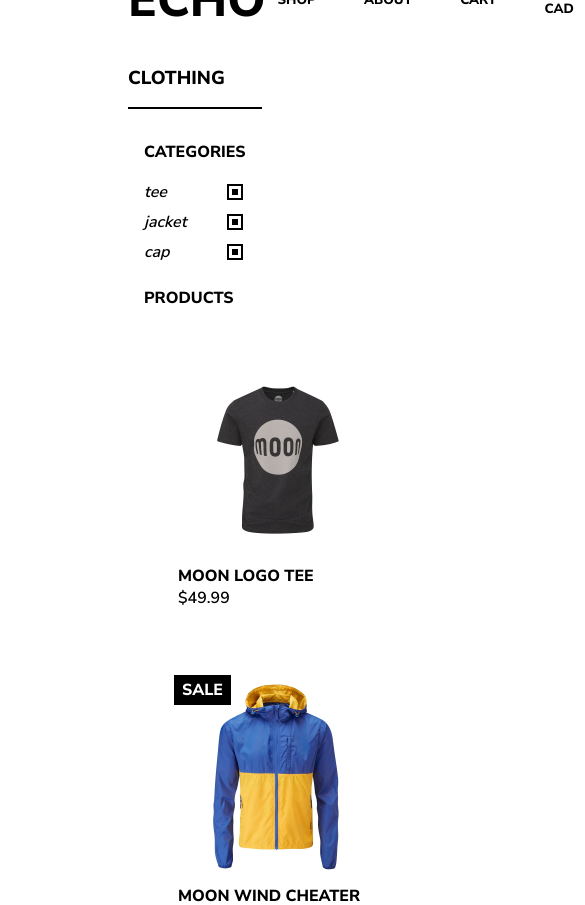
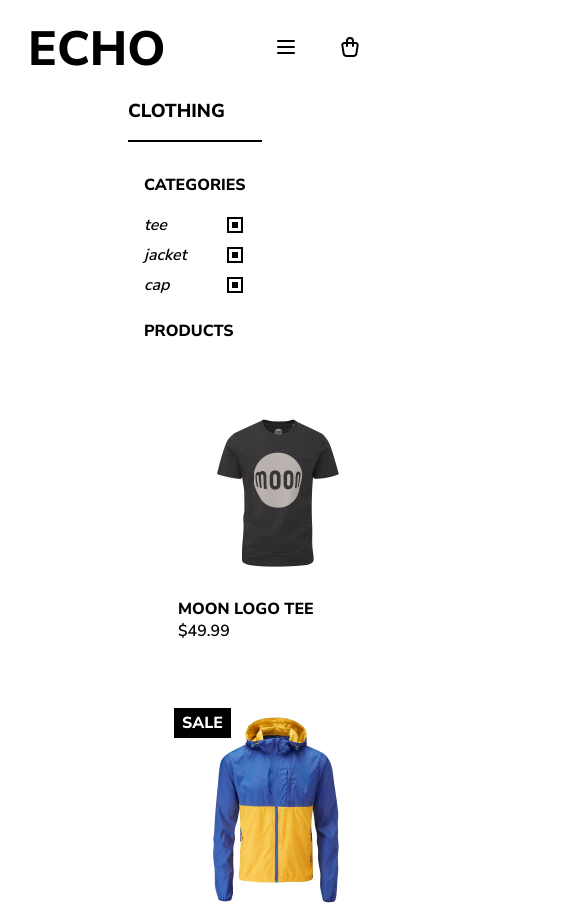
Before and after one commit to chompaa/echo, a React (Vite) app: page /echo/department/clothing in a window 390 px wide. Shown: the top 905 px of the page, 585 px wide, since content can reach past the window. Built offline with nearby package versions, Linux system fonts and the light colour scheme.

Commit message:
feat: mobile friendly landing page

```diff
--- a/src/components/cart.tsx
+++ b/src/components/cart.tsx
@@ -2,7 +2,7 @@ import { createPortal } from "react-dom";
 import { useCart } from "../hooks/useCart";
 import CartItem from "./cart-item";
 import { ProductData } from "../data/data";
-import { IconShoppingBag } from "@tabler/icons-react";
+import { IconShoppingBag, IconX } from "@tabler/icons-react";
 import { Link } from "react-router-dom";
 
 function Cart({ close }: { close: () => void }) {
@@ -18,7 +18,12 @@ function Cart({ close }: { close: () => void }) {
     <>
       <div className="cart-background" onClick={close}></div>
       <div className="cart">
-        <h3>Cart</h3>
+        <div className="cart-header">
+          <h3>Cart</h3>
+          <button onClick={close}>
+            <IconX />
+          </button>
+        </div>
         <div className="divider"></div>
         {cart.length === 0 ? (
           <div className="empty">
--- a/src/components/header.tsx
+++ b/src/components/header.tsx
@@ -4,21 +4,27 @@ import Cart from "./cart";
 import { useCart } from "../hooks/useCart";
 import { useState } from "react";
 import ShopMenu from "./shop-menu";
+import { IconMenu2, IconShoppingBag } from "@tabler/icons-react";
 
 function Header({ dark }: { dark?: boolean }) {
   const { cartVisible, toggleCartVisible } = useCart();
   const [shopMenuVisible, setShopMenuVisible] = useState(false);
 
   return (
-    <div className="header-outer">
+    <>
       {cartVisible && <Cart close={toggleCartVisible} />}
-      <div className={`${dark ? "header-container-dark" : "header-container"}`}>
+      <div className="header-desktop">
+        <div
+          className={`${dark ? "header-container-dark" : "header-container"}`}
+        >
           <Link to={`/`}>
             <h1>Echo</h1>
           </Link>
           <div className="navigation">
             <div>
-            <button onMouseEnter={() => setShopMenuVisible(true)}>Shop</button>
+              <button onMouseEnter={() => setShopMenuVisible(true)}>
+                Shop
+              </button>
               {shopMenuVisible && (
                 <ShopMenu close={() => setShopMenuVisible(false)} />
               )}
@@ -30,8 +36,27 @@ function Header({ dark }: { dark?: boolean }) {
             <button>$ CAD</button>
           </div>
         </div>
+      </div>
+      <div className="header-mobile">
+        <div className="header-container">
+          <Link to={`/`}>
+            <h1>Echo</h1>
+          </Link>
+          <div className="navigation">
+            <div>
+              <button onClick={() => setShopMenuVisible(!shopMenuVisible)}>
+                <IconMenu2 />
+              </button>
+              {shopMenuVisible && <ShopMenu />}
+            </div>
+            <button onClick={toggleCartVisible}>
+              <IconShoppingBag />
+            </button>
+          </div>
+        </div>
+      </div>
       <Outlet />
-    </div>
+    </>
   );
 }
 
--- a/src/components/shop-menu.tsx
+++ b/src/components/shop-menu.tsx
@@ -1,7 +1,7 @@
 import { Link } from "react-router-dom";
 import { Department } from "../data/data";
 
-function ShopMenu({ close }: { close: () => void }) {
+function ShopMenu({ close }: { close?: () => void }) {
   return (
     <div className="shop-menu" onMouseLeave={close}>
       {Object.values(Department).map((department: string) => (
--- a/src/routes/root.tsx
+++ b/src/routes/root.tsx
@@ -14,7 +14,7 @@ function Root() {
           <p>
             Save up to 25% on selected items. Offer valid until 31st of August.
           </p>
-          <div>
+          <div className="hero-buttons">
             <Link to={`/department/clothing`}>
               <button>Shop Clothing</button>
             </Link>
--- a/src/styles/_header.scss
+++ b/src/styles/_header.scss
@@ -1,8 +1,8 @@
 @import "./_variables.scss";
 
-.header-outer {
+.header-mobile,
+.header-desktop {
   width: 100%;
-  height: 100%;
   display: flex;
   flex-direction: column;
   justify-content: center;
@@ -54,8 +54,10 @@
 
 .cart {
   width: 25rem;
-  height: calc(100% - 4rem);
   padding: 2rem;
+  display: block;
+  height: 100%;
+  box-sizing:border-box;
   background-color: white;
   right: 0;
   position: absolute;
@@ -65,6 +67,23 @@
 
   .divider {
     margin-bottom: 2rem;
+  }
+
+  .cart-header {
+    display: flex;
+    width: 100%;
+    align-items: center;
+    justify-content: space-between;
+
+    button {
+      display: flex;
+      align-items: center;
+      justify-content: center;
+      width: fit-content;
+      padding: 0.25rem;
+      background-color: transparent;
+      color: black;
+    }
   }
 
   button {
@@ -169,3 +188,36 @@
     width: fit-content;
   }
 }
+
+@media screen and (max-width: 1000px) {
+  .header-desktop {
+    display: none;
+  }
+
+  .header-container {
+    padding: 1rem 0;
+
+    h1 {
+      padding-left: 1.75rem;
+    }
+  }
+
+  .navigation {
+    padding-right: 1rem;
+    justify-content: flex-end;
+    gap: 1rem;
+    width: 100%;
+  }
+
+  .cart {
+    top: 0;
+    left: 0;
+    width: 100%;
+  }
+}
+
+@media screen and (min-width: 1000px) {
+  .header-mobile {
+    display: none;
+  }
+}
--- a/src/styles/_root.scss
+++ b/src/styles/_root.scss
@@ -68,3 +68,20 @@
     gap: 0.5rem;
   }
 }
+
+@media screen and (max-width: 1000px) {
+  .hero-container {
+    margin: 0 2rem;
+    width: 80%;
+
+    p {
+      max-width: 30ch;
+      min-width: 10ch;
+    }
+
+    .hero-buttons {
+      flex-direction: column;
+      gap: 0.5rem;
+    }
+  }
+}
```
Lines whose indentation alone changed are shown as unchanged.
